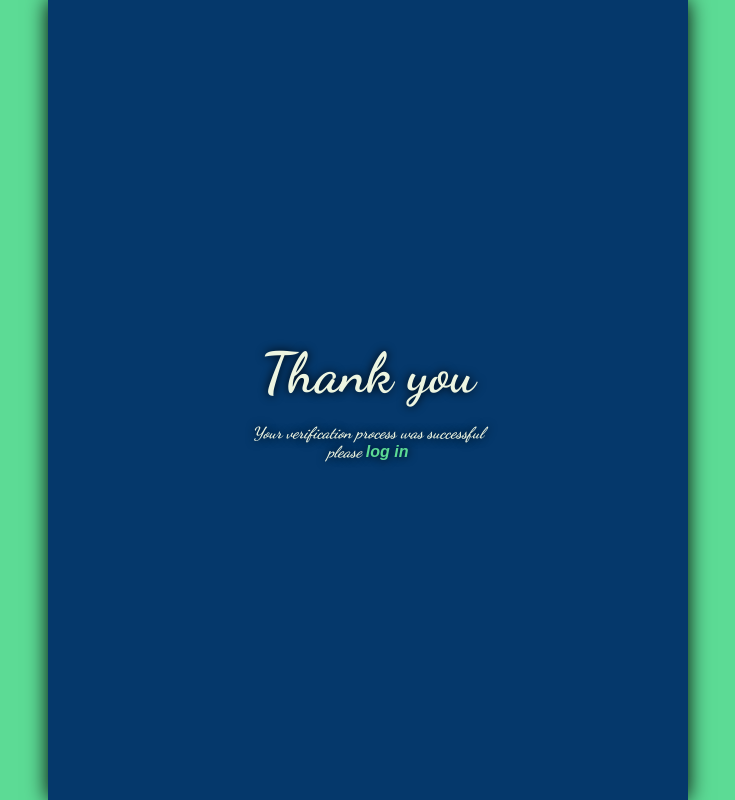
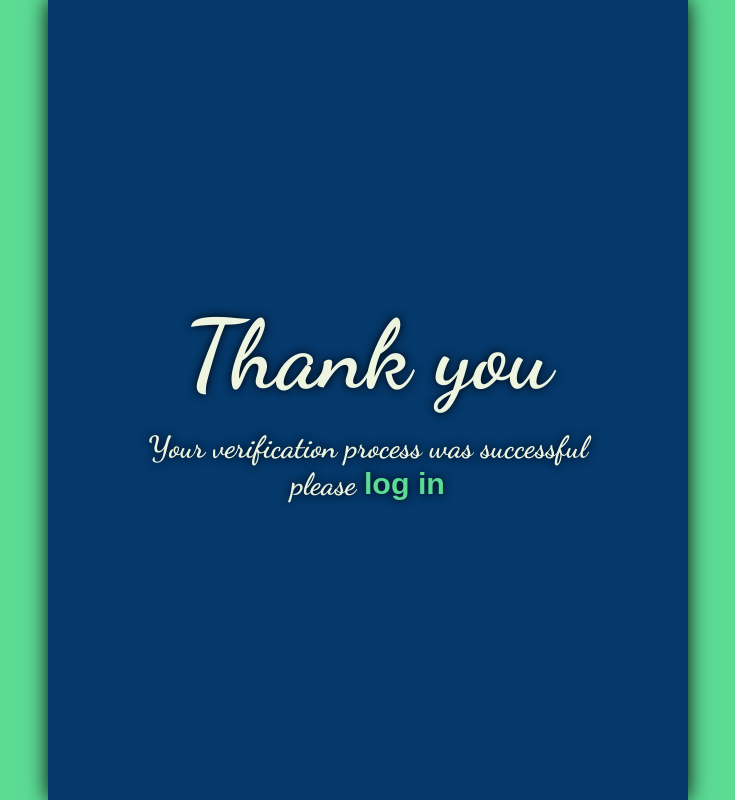
Before and after one commit to joshhammer/propulsion-final-project, a React (Create React App) app in the folder frontend/: page /signupsuccess in a window 1280 px wide. Shown: the whole page, without its empty margins (272-1007 px from the left). Built offline with nearby package versions, Linux system fonts and the light colour scheme.

Commit message:
fix success page

```diff
--- a/frontend/src/components/SignupCompany/SignupCompany.scss
+++ b/frontend/src/components/SignupCompany/SignupCompany.scss
@@ -17,7 +17,7 @@
     box-shadow: 0px 0px 20px black;
 }
 
-.company-signup-title-box, .employee-signup-success  {
+.company-signup-title-box {
         & h1 {
         margin-bottom: 1rem;
         font-family: 'Dancing Script', cursive;
--- a/frontend/src/components/SignupEmployee/SignupEmployee.scss
+++ b/frontend/src/components/SignupEmployee/SignupEmployee.scss
@@ -17,8 +17,8 @@
     box-shadow: 0px 0px 20px black;
 }
 
-.employee-signup-title-box, .employee-signup-success  {
-        & h1 {
+.employee-signup-title-box {
+    & h1 {
         margin-bottom: 1rem;
         font-family: 'Dancing Script', cursive;
         color: var(--mainWhite);
@@ -31,7 +31,6 @@
         color: var(--mainWhite);
         font-style: italic;
         text-align: center;
-        // margin-bottom: 3rem;
         font-size: 1rem;
         text-shadow: var(--boxShadow);
     }
@@ -49,14 +48,33 @@
 }
 
 .employee-signup-success {
+    & h1 {
+        margin-bottom: 1rem;
+        font-family: 'Dancing Script', cursive;
+        color: var(--mainWhite);
+        text-align: center;
+        font-size: 6rem;
+        text-shadow: var(--boxShadow);
+    }
 
-    & h1 {
-        font-size: 6rem;
+    & h3 {
+        color: var(--mainWhite);
+        font-style: normal;
+        text-align: center;
+        font-family: 'Dancing Script', cursive;
+        font-size: 1.9rem;
+        text-shadow: var(--boxShadow);
     }
-    & h3 {
-        font-size: 1.9rem;
-        font-style: normal;
-        font-family: 'Dancing Script', cursive;
+
+    & a {
+        color: var(--mainGreen);
+        text-decoration: none;
+        transition: all .3s;
+        text-shadow: var(--boxShadow);
+        &:hover {
+            text-shadow: 0 0 5px var(--mainGreen);
+            color: var(--lightGreen);
+        }
     }
 }
 
```
